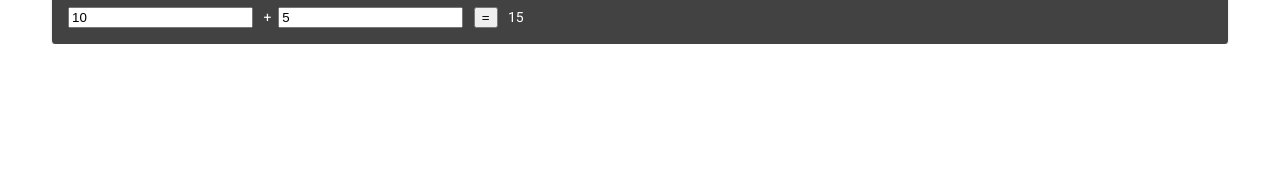
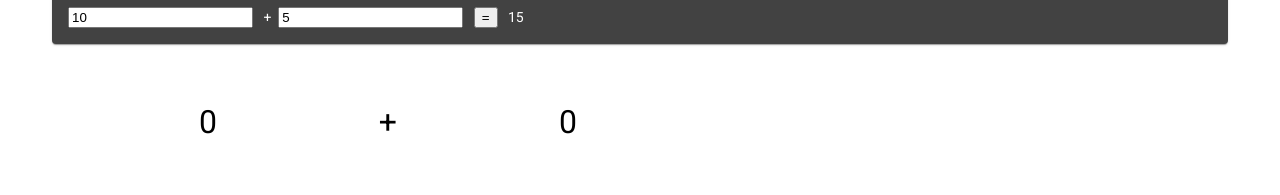
Before and after one commit to 2019-fall-jsf-th/components, an Angular app: page / in a window 1280 px wide. Shown: the part 3271-3466 px from the top of the page. Before the commit the page ends 3315 px from the top, so only its background shows below. Built offline with nearby package versions, Linux system fonts and the light colour scheme.

Commit message:
Lost history, but got component in there...
Blah...

```diff
--- a/src/app/app.component.html
+++ b/src/app/app.component.html
@@ -15,3 +15,5 @@
 <app-lx-subtract></app-lx-subtract>
 <br>
 <app-apweek6></app-apweek6>
+<br>
+<app-sum-thing></app-sum-thing>
--- a/src/app/app.module.ts
+++ b/src/app/app.module.ts
@@ -23,6 +23,7 @@ import { MatDividerModule } from '@angular/material/divider';
 import { MatSelectModule } from '@angular/material/select'
 import { SluggingPercentageComponent } from './slugging-percentage/slugging-percentage.component';
 import { TjsAdditionComponent } from './tjs-addition/tjs-addition.component';
+import { SumThingComponent } from './sum-thing/sum-thing.component';
 
 @NgModule({
   declarations: [
@@ -36,7 +37,8 @@ import { TjsAdditionComponent } from './tjs-addition/tjs-addition.component';
     GregCardComponent,
     RotateTriangleComponent,
     SluggingPercentageComponent,
-    TjsAdditionComponent
+    TjsAdditionComponent,
+    SumThingComponent
   ],
   imports: [
     /* Modules */
--- /dev/null
+++ b/src/app/sum-thing/sum-thing.component.css
@@ -0,0 +1,4 @@
+mat-form-field {
+    font-size: 2em;
+    text-align: right;
+}
--- /dev/null
+++ b/src/app/sum-thing/sum-thing.component.html
@@ -0,0 +1,31 @@
+<div>
+    <mat-form-field>
+        <mat-label>123</mat-label>
+        <input matInput
+            value="0"
+            type="number"
+            [(ngModel)]="number1"
+        >
+    </mat-form-field>
+
+    <mat-form-field>
+        <mat-label> + - * / </mat-label>
+        <select matNativeControl [(ngModel)]="operator">
+            <option value="sum" selected="selected"> + </option>
+            <option value="difference"> - </option>
+            <option value="product"> * </option>
+            <option value="quotient"> / </option>
+        </select>
+    </mat-form-field>
+
+    <mat-form-field>
+        <mat-label>987</mat-label>
+        <input matInput
+            value="0"
+            type="number"
+            [(ngModel)]="number2"
+            >
+    </mat-form-field>
+    <br>
+    <span>{{ number1 }} {{ symbol() }} {{ number2 }} = {{ calculate() }}</span>
+</div>
--- /dev/null
+++ b/src/app/sum-thing/sum-thing.component.ts
@@ -0,0 +1,73 @@
+import { Component, OnInit } from '@angular/core';
+
+@Component({
+  selector: 'app-sum-thing',
+  templateUrl: './sum-thing.component.html',
+  styleUrls: ['./sum-thing.component.css']
+})
+export class SumThingComponent implements OnInit {
+
+    number1 = 0;
+    number2 = 0;
+    operator = "sum";
+
+    get sum() {
+        return this.number1 + this.number2;
+    }
+
+    get difference() {
+        return this.number1 - this.number2;
+    }
+
+    get product() {
+        return this.number1 * this.number2;
+    }
+
+    get quotient() {
+        return this.number1 / this.number2;
+    }
+
+    calculate() {
+        switch (this.operator) {
+            case "sum":
+                return this.sum;
+
+            case "difference":
+                return this.difference;
+
+            case "product":
+                return this.product;
+
+            case "quotient":
+                return this.quotient;
+
+            default:
+                return this.sum;
+        }
+    }
+
+    symbol() {
+        switch (this.operator) {
+            case "sum":
+                return "+";
+
+            case "difference":
+                return "-";
+
+            case "product":
+                return "*";
+
+            case "quotient":
+                return "/";
+
+            default:
+                return "+";
+        }
+    }
+
+    constructor() { }
+
+    ngOnInit() {
+    }
+
+}
```
Also changed, not shown: 1 other file (tests, documents, lock files or other folders).
